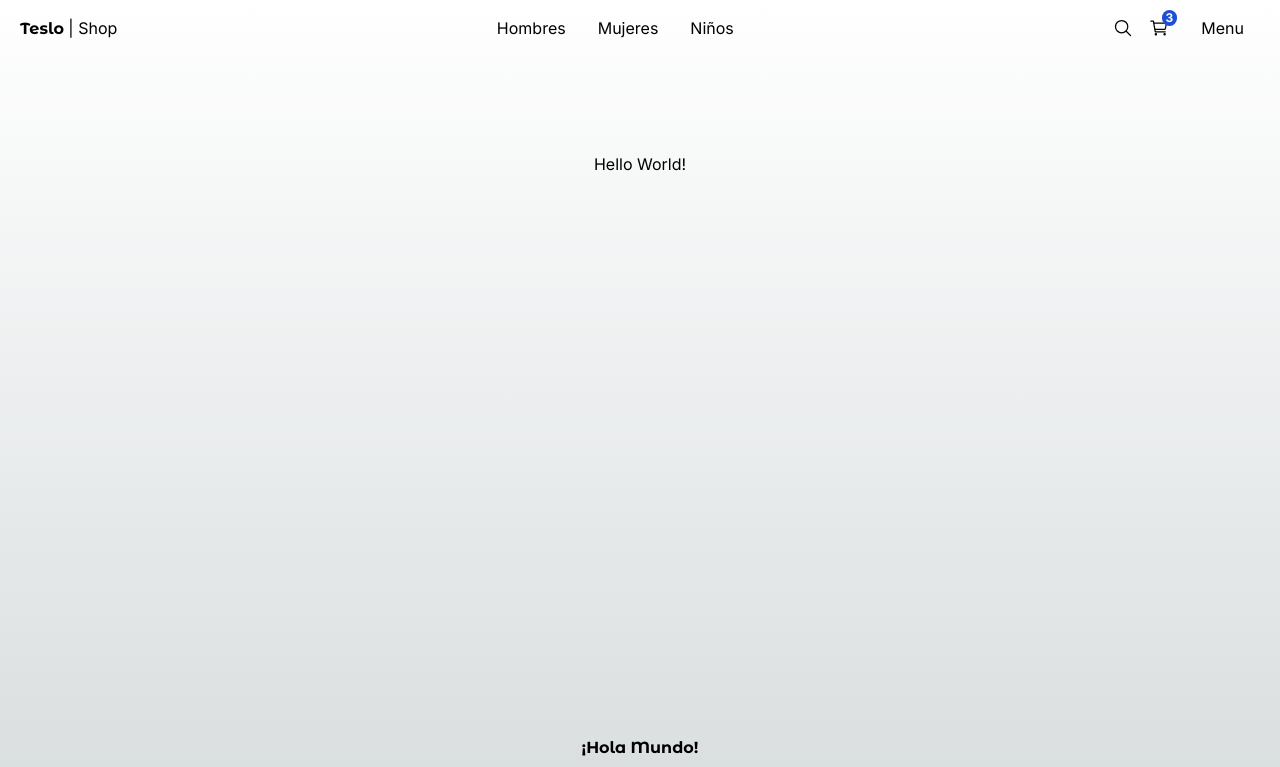
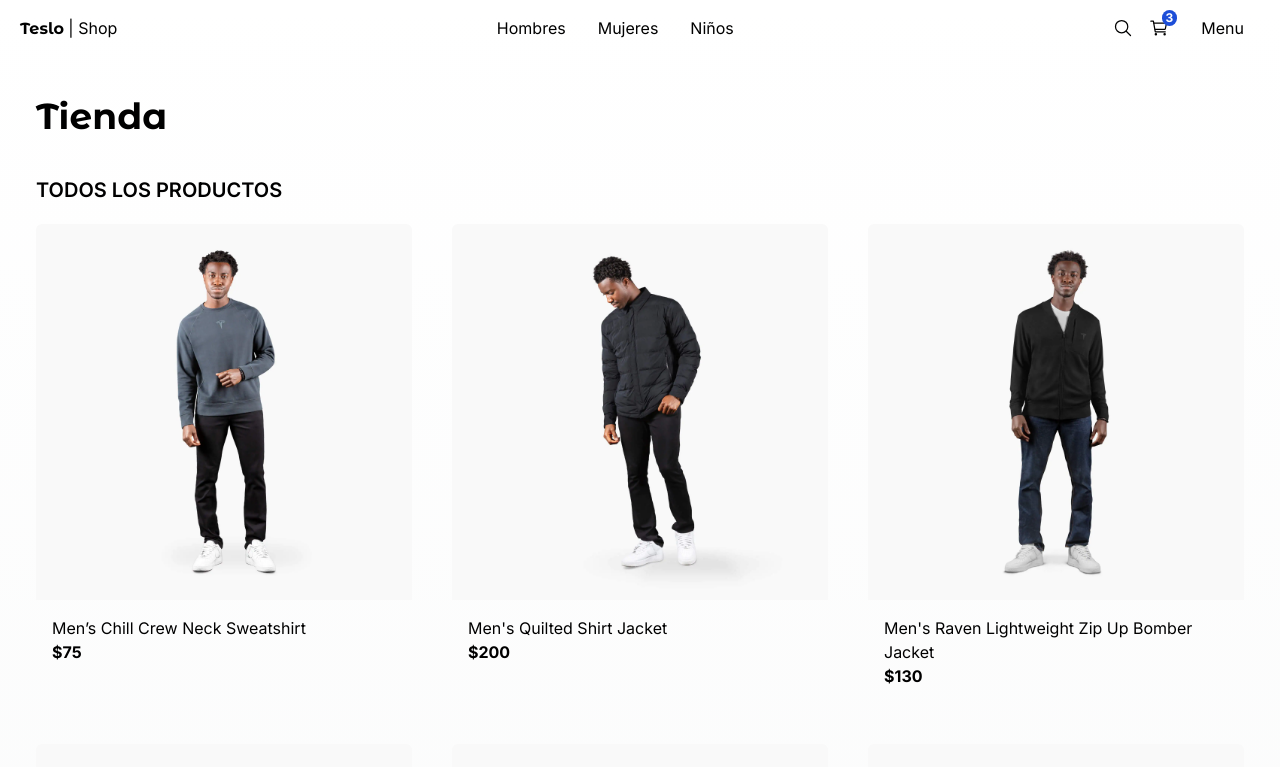
Before and after one commit to jorgeart81/teslo-shop, a Next.js app: page / in a window 1280 px wide. Shown: the top 767 px of the page. Built offline with nearby package versions, Linux system fonts and the light colour scheme.

Commit message:
Create ProductGrid

```diff
--- a/src/app/(shop)/layout.tsx
+++ b/src/app/(shop)/layout.tsx
@@ -12,9 +12,9 @@
   children: React.ReactNode;
 }>) {
   return (
-    <div className='min-h-dvh'>
+    <>
       <TopMenu />
-      {children}
-    </div>
+      <div className='min-h-dvh sm:px-9'>{children}</div>
+    </>
   );
 }
--- a/src/app/(shop)/page.tsx
+++ b/src/app/(shop)/page.tsx
@@ -1,10 +1,14 @@
-import { titleFont } from '@/config/fonts';
+import { Title } from '@/components/ui';
+import { initialData } from '@/seed/seed';
+import { ProductGrid } from '@/components/products';
+
+const products = initialData.products;
 
 export default function Home() {
   return (
-    <main className='flex min-h-screen flex-col items-center justify-between p-24'>
-      <h1>Hello World!</h1>
-      <h1 className={`${titleFont.className} font-bold`}>¡Hola Mundo!</h1>
-    </main>
+    <>
+      <Title title='Tienda' subtitle='Todos los productos' />
+      <ProductGrid products={products} />
+    </>
   );
 }
--- a/src/components/index.ts
+++ /dev/null
@@ -1,3 +0,0 @@
-export * from './ui/not-found/PageNotFound';
-export * from './ui';
-export * from './ui/top-menu/TopMenu';
--- /dev/null
+++ b/src/components/products/index.ts
@@ -0,0 +1 @@
+export * from './product-grid/ProductGrid';
--- /dev/null
+++ b/src/components/products/product-grid/ProductGrid.tsx
@@ -0,0 +1,16 @@
+import type { Product } from '@/interfaces';
+import { ProductGridItem } from './ProductGridItem';
+
+interface Props {
+  products: Product[];
+}
+
+export const ProductGrid = ({ products }: Props) => {
+  return (
+    <div className='grid grid-cols-2 sm:grid-cols-3 gap-10 mb-10'>
+      {products.map(product => (
+        <ProductGridItem key={product.slug} product={product} />
+      ))}
+    </div>
+  );
+};
--- a/src/components/ui/index.ts
+++ b/src/components/ui/index.ts
@@ -1 +1,3 @@
+export * from './not-found/PageNotFound';
+export * from './title/Title';
 export * from './top-menu/TopMenu';
--- /dev/null
+++ b/src/components/ui/title/Title.tsx
@@ -0,0 +1,20 @@
+import { titleFont } from '@/config/fonts';
+import React from 'react';
+
+interface Props {
+  title: string;
+  subtitle?: string;
+  className?: string;
+}
+
+export const Title = ({ title, subtitle, className }: Props) => {
+  return (
+    <div className={`${className}`}>
+      <h1
+        className={`${titleFont.className} antialiased text-4xl font-semibold mt-10`}>
+        {title}
+      </h1>
+      {subtitle && <h3 className='mb-5 text-xl font-semibold uppercase mt-10'>{subtitle}</h3>}
+    </div>
+  );
+};
--- /dev/null
+++ b/src/interfaces/index.ts
@@ -0,0 +1 @@
+export * from './product.interface';
```
Also changed, not shown: src/interfaces/product.interface.ts (added, +16 -0 lines).
